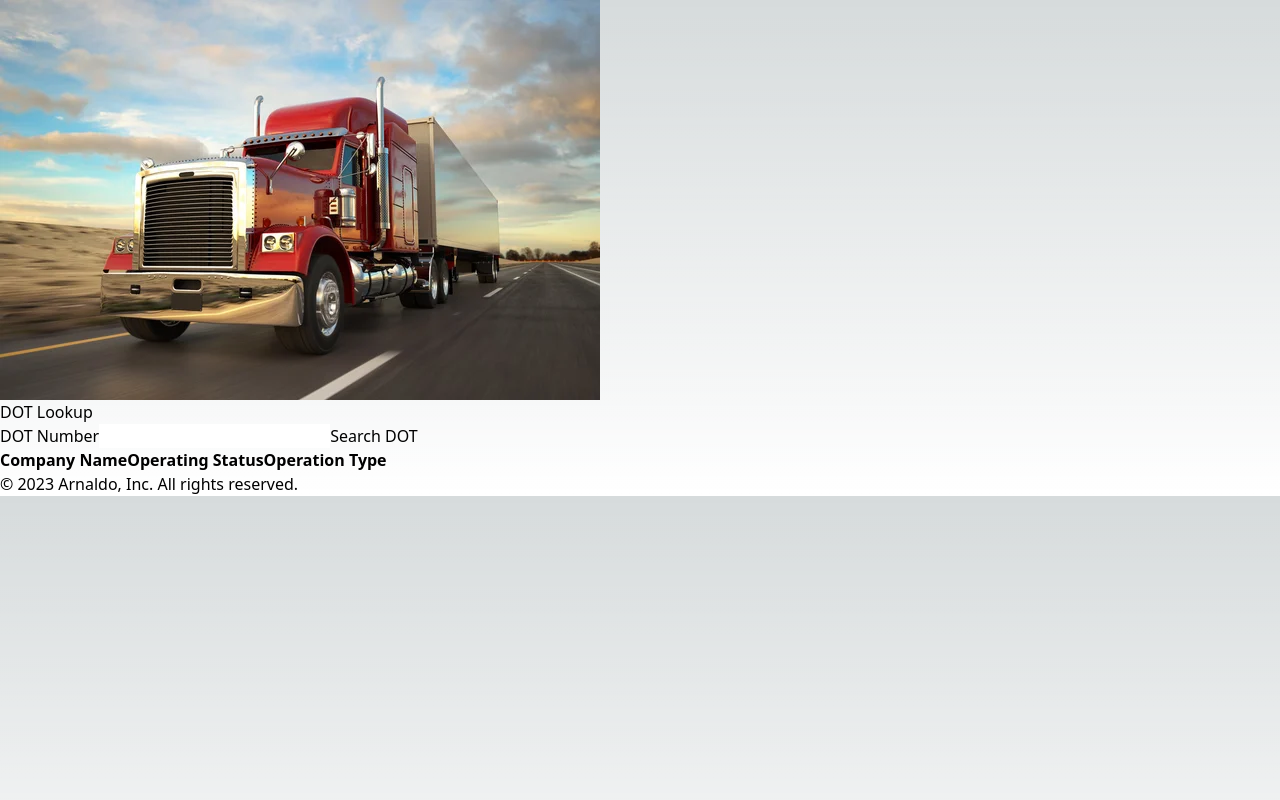
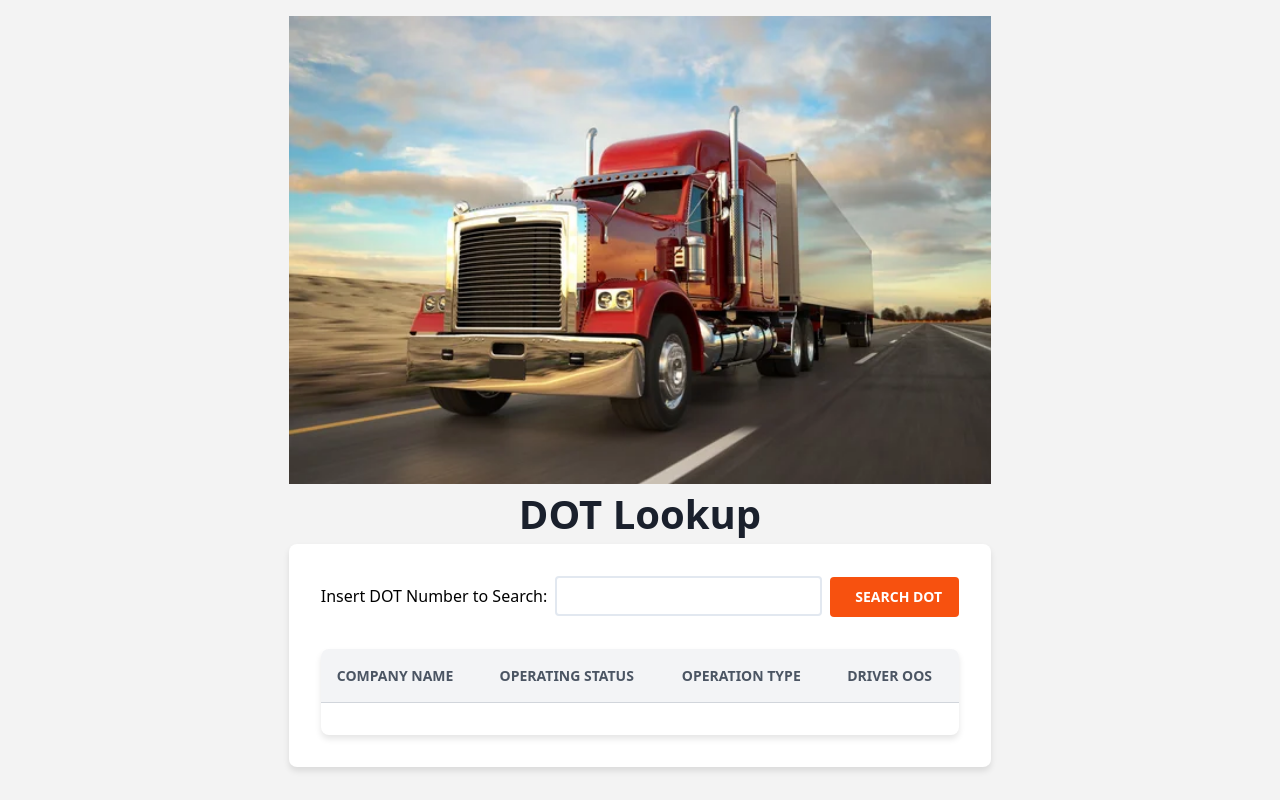
Before and after one commit to acarrillo1997/Dot-Screener, a Next.js app: page / in a window 1280 px wide. Shown: the top 800 px of the page. Built offline with nearby package versions, Linux system fonts and the light colour scheme.

Commit message:
updated styling and adding css

```diff
--- /dev/null
+++ b/components/dotform.module.css
@@ -0,0 +1,110 @@
+
+.container {
+    height: 100vh;
+    display: inline-flex;
+    display: inline-table;
+    text-align: center;
+    justify-content: center;
+    align-items: center;
+    background-color: #f3f3f3;
+  }
+
+  .dotform label.black-text {
+    color: black !important;
+  }
+
+
+  .form {
+    width: 100%;
+    max-width: 800px;
+    background-color: #ffffff;
+    padding: 2rem;
+    border-radius: 8px;
+    box-shadow: 0 4px 6px rgba(0, 0, 0, 0.1);
+  }
+
+  .input {
+    flex-grow: 1;
+    height: 2.5rem;
+    padding: 0 1rem;
+    margin-right: 0.5rem;
+    margin-left: 0.5rem;
+    border: 2px solid #e2e8f0;
+    border-radius: 4px;
+    transition: border-color 150ms ease-in-out, box-shadow 150ms ease-in-out;
+  }
+
+  .input:focus {
+    border-color: #8b5cf6;
+    box-shadow: 0 0 0 2px rgba(139, 92, 246, 0.5);
+  }
+
+  .button {
+    display: inline-flex;
+    display: inline-table;
+    justify-content: center;
+    height: 2.5rem;
+    padding: 0 1rem;
+    padding-left: 1.5rem;
+    border: 1px solid transparent;
+    border-radius: 0.25rem;
+    font-weight: 600;
+    font-size: 0.875rem;
+    line-height: 1.25rem;
+    text-transform: uppercase;
+    background-color: #f7510f;
+    color: #ffffff;
+    cursor: pointer;
+    transition: background-color 150ms ease-in-out, border-color 150ms ease-in-out, box-shadow 150ms ease-in-out;
+  }
+
+  .button:hover {
+    background-color: #010058;
+  }
+
+  .button:focus {
+    outline: none;
+    border-color: #010058;
+    box-shadow: 0 0 0 2px rgba(139, 92, 246, 0.5);
+  }
+
+  .table {
+    width: 100%;
+    border-collapse: collapse;
+    box-shadow: 0 4px 6px rgba(0, 0, 0, 0.1);
+    border-radius: 8px;
+    overflow: hidden;
+    margin-top: 2rem;
+  }
+
+  .table th {
+    padding: 1rem;
+    font-weight: 600;
+    font-size: 0.875rem;
+    text-align: left;
+    text-transform: uppercase;
+    border-bottom: 1px solid #d1d5db;
+    background-color: #f3f4f6;
+    color: #4b5563;
+  }
+
+  .table td {
+    padding: 1rem;
+    font-weight: 500;
+    font-size: 0.875rem;
+    text-align: left;
+    border-bottom: 1px solid #d1d5db;
+    color: #1a202c;
+  }
+
+  .table tr:last-child td {
+    border-bottom: none;
+  }
+
+  .error {
+    margin-top: 1rem;
+    text-align: center;
+    font-weight: 600;
+    font-size: 0.875rem;
+    color: #ef4444;
+  }
--- a/components/dotform.tsx
+++ b/components/dotform.tsx
@@ -1,6 +1,7 @@
 import React, { useState } from 'react';
 import axios from 'axios';
 import { useTable, Column } from 'react-table';
+import styles from './dotform.module.css';
 
 
 interface DotFormProps {}
@@ -11,6 +12,7 @@ const DotForm: React.FC<DotFormProps> = () => {
   const [companyName, setCompanyName] = useState<string | null>(null);
   const [operationType, setOperationType] = useState<string | null>(null);
   const [operatingStatus, setOperatingStatus] = useState<string | null>(null);
+  const [driverOOS, setdriverOOS] = useState<string | null>('');
 
 
   const handleSubmit = (e: React.FormEvent<HTMLFormElement>): void => {
@@ -37,11 +39,18 @@ const DotForm: React.FC<DotFormProps> = () => {
           console.error('Error: Invalid operating status data');
         }
 
+        if (carrier.driverOosRate !== null && carrier.driverOosRate !== undefined) {
+          setdriverOOS(`${carrier.driverOosRate}`);
+        } else {
+          console.error('Error: Invalid driverOOS data');
+        }
+
         if (carrier.carrierOperation) {
           setOperationType(carrier.carrierOperation.carrierOperationDesc);
         } else {
           console.error('Error: Invalid operation type data');
         }
+
       } else {
         console.error('Error: Invalid carrier data');
       }
@@ -56,9 +65,10 @@ const DotForm: React.FC<DotFormProps> = () => {
         companyName: companyName,
         operatingStatus: operatingStatus,
         operationType: operationType,
+        driverOOS: driverOOS,
       },
     ],
-    [companyName, operatingStatus, operationType]
+    [companyName, operatingStatus, operationType, driverOOS]
   );
 
   const columns = React.useMemo<Column<object>[]>(() => [
@@ -74,16 +84,22 @@ const DotForm: React.FC<DotFormProps> = () => {
       Header: 'Operation Type',
       accessor: 'operationType',
     },
+    {
+      Header: 'Driver OOS',
+      accessor: 'driverOOS',
+    },
   ], []);
 
 
   const { getTableProps, getTableBodyProps, headerGroups, rows, prepareRow } = useTable({ columns, data });
 
+
   return (
-    <form onSubmit={handleSubmit} className="w-full max-w-md mx-auto">
+    <div className={styles.container}>
+      <form onSubmit={handleSubmit} className={styles.form}>
         <div className="flex items-center gap-4 mb-4">
-        <label htmlFor="dotNumber" className="text-sm font-medium text-gray-700">
-          DOT Number
+          <label htmlFor="dotNumber" className="text-sm font-medium" style={{ color: 'black' }}>
+            Insert DOT Number to Search:
           </label>
           <input
             type="text"
@@ -91,21 +107,21 @@ const DotForm: React.FC<DotFormProps> = () => {
             id="dotNumber"
             value={dotNumber}
             onChange={(e) => setDotNumber(e.target.value)}
-          className="flex-grow h-10 px-2 border rounded-md focus:outline-none focus:ring-2 focus:ring-indigo-500 focus:border-transparent"
+            className={`${styles.input} transition-all duration-200 ease-in-out focus:outline-none focus:shadow-outline focus:border-blue-300`}
             required
           />
           <button
             type="submit"
-          className="inline-flex items-center px-8 py-6 bg-indigo-600 border border-transparent rounded-md font-semibold text-xs text-white uppercase tracking-widest hover:bg-indigo-500 active:bg-indigo-700 focus:outline-none focus:border-indigo-700 focus:ring focus:ring-indigo-200 disabled:opacity-50"
+            className={`${styles.button} transition-all duration-200 ease-in-out focus:outline-none focus:shadow-outline`}
           >
             Search DOT
           </button>
         </div>
         {submitted && !companyName && (
-        <div className="mt-4 text-center text-red-500">Unable to fetch company data. Please try again.</div>
+          <div className={styles.error}>Unable to fetch company data. Please try again.</div>
         )}
         <div className="mt-4">
-        <table {...getTableProps()} className="w-full border-collapse bg-white shadow-md rounded-md border">
+          <table {...getTableProps()} className={styles.table}>
             <thead className="bg-gray-100">
               {headerGroups.map((headerGroup) => (
                 <tr {...headerGroup.getHeaderGroupProps()}>
@@ -142,11 +158,8 @@ const DotForm: React.FC<DotFormProps> = () => {
           </table>
         </div>
       </form>
+    </div>
   );
-
-
-
-
 };
 
 export default DotForm;
--- a/pages/_app.tsx
+++ b/pages/_app.tsx
@@ -3,6 +3,7 @@ import type { AppProps } from 'next/app'
 import '../styles/globals.css';
 
 
+
 export default function App({ Component, pageProps }: AppProps) {
   return <Component {...pageProps} />
 }
--- /dev/null
+++ b/pages/app.module.css
@@ -0,0 +1,21 @@
+.container {
+    height: 100vh;
+    display: flex;
+    flex-direction: column;
+    justify-content: center;
+    align-items: center;
+    background-color: #f3f3f3;
+  }
+
+  .title {
+    margin-bottom: 2rem;
+    font-size: 2rem;
+    font-weight: 600;
+    color: #1a202c;
+  }
+
+  .logo {
+    width: 80px;
+    height: 80px;
+    margin-bottom: 1rem;
+  }
--- /dev/null
+++ b/pages/home.module.css
@@ -0,0 +1,34 @@
+.container {
+    min-height: 100vh;
+    display: flex;
+    flex-direction: column;
+    justify-content: center;
+    align-items: center;
+    padding: 1rem 0.5rem 1rem;
+    background-color: #f3f3f3;
+  }
+
+  .title {
+    font-size: 2.5rem;
+    font-weight: 600;
+    color: #1a202c;
+    text-align: center;
+    margin-bottom: 0rem;
+  }
+
+  .image {
+    width: 100%;
+    height: 100%;
+    object-fit: cover;
+  }
+
+  .footer {
+    width: 100%;
+    text-align: center;
+    padding: 1rem 0;
+  }
+
+  .footerText {
+    color: #718096;
+    font-size: 0.875rem;
+  }
--- /dev/null
+++ b/pages/index.module.css
@@ -0,0 +1,21 @@
+.container {
+    height: 100vh;
+    display: flex;
+    flex-direction: column;
+    justify-content: center;
+    align-items: center;
+    background-color: #f3f3f3;
+  }
+
+  .title {
+    margin-bottom: 2rem;
+    font-size: 2rem;
+    font-weight: 600;
+    color: #1a202c;
+  }
+
+  .logo {
+    width: 80px;
+    height: 80px;
+    margin-bottom: 1rem;
+  }
--- a/pages/index.tsx
+++ b/pages/index.tsx
@@ -1,10 +1,11 @@
 import React from 'react';
 import Head from 'next/head';
 import DotForm from '../components/dotform';
+import styles from './Home.module.css';
 
 const Home: React.FC = () => {
   return (
-    <div className="min-h-screen bg-gray-100 flex flex-col justify-center items-center px-4 sm:px-6 lg:px-8">
+    <div className={styles.container}>
       <Head>
         <title>DOT Lookup</title>
         <meta name="description" content="A simple DOT lookup tool" />
@@ -15,20 +16,22 @@ const Home: React.FC = () => {
         <div className="bg-white shadow-md rounded-md overflow-hidden md:flex md:flex-row md:h-screen">
           <div className="md:w-1/2 md:h-full">
             <img
-              className="h-48 w-full object-cover md:h-full md:w-full mx-auto"
+              className={`h-48 w-full object-cover md:h-full md:w-full mx-auto ${styles.image}`}
               src="/images/truck1.jpg"
               alt="Truck"
             />
           </div>
           <div className="md:w-1/2 p-8 flex flex-col justify-center">
-            <h1 className="text-9xl font-bold text-center md:text-center mb-6">DOT Lookup</h1>
-            <DotForm />
+            <h1 className={`text-9xl font-bold text-center md:text-center mb-6 ${styles.title}`}>DOT Lookup</h1>
+            <div className="flex justify-center"> {/* Add this div to center the DotForm component */}
+              <DotForm />
+            </div>
           </div>
         </div>
       </main>
 
-      <footer className="w-full max-w-5xl text-center py-4">
-        <p className="text-gray-500 text-sm">&copy; 2023 Arnaldo, Inc. All rights reserved.</p>
+      <footer className={`w-full max-w-5xl text-center py-4 ${styles.footer}`}>
+        <p className={`text-gray-500 text-sm ${styles.footerText}`}>&copy; 2023 Arnaldo, Inc. All rights reserved.</p>
       </footer>
     </div>
   );
```
Lines whose indentation alone changed are shown as unchanged.
